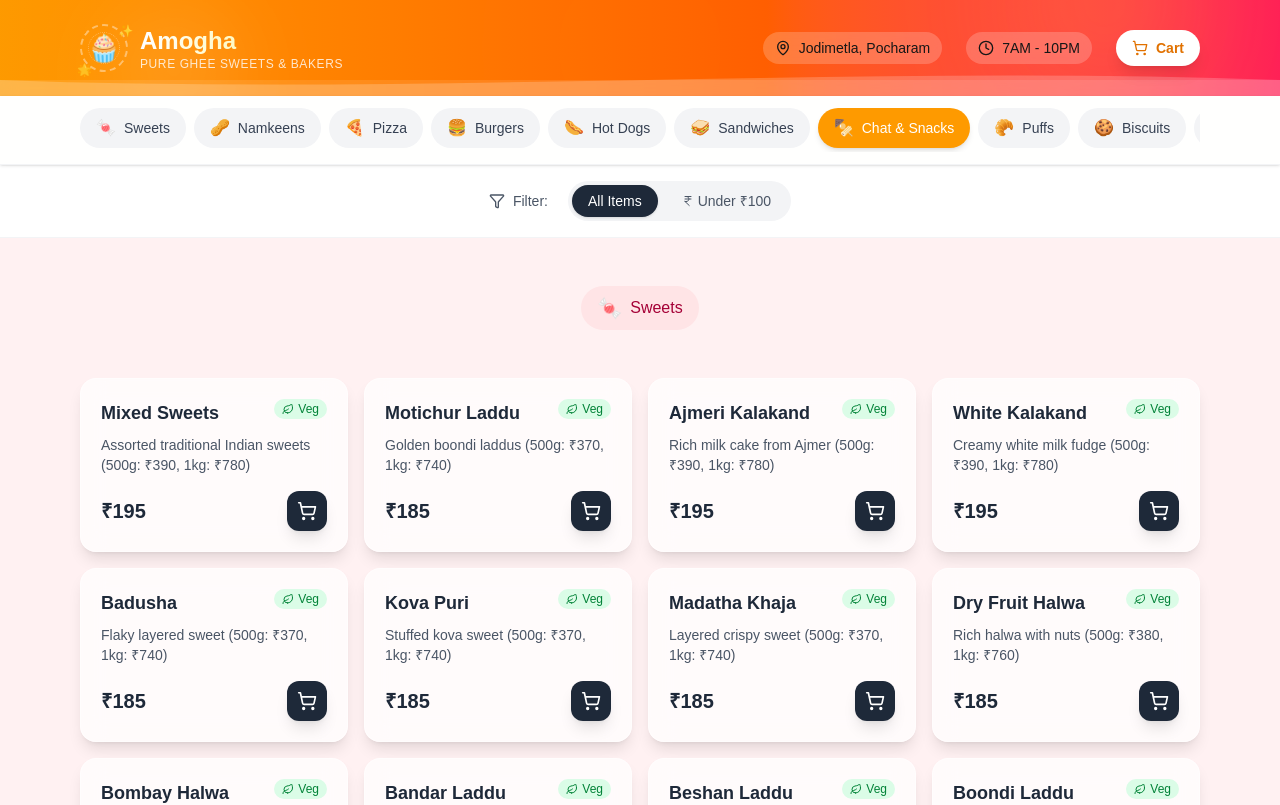
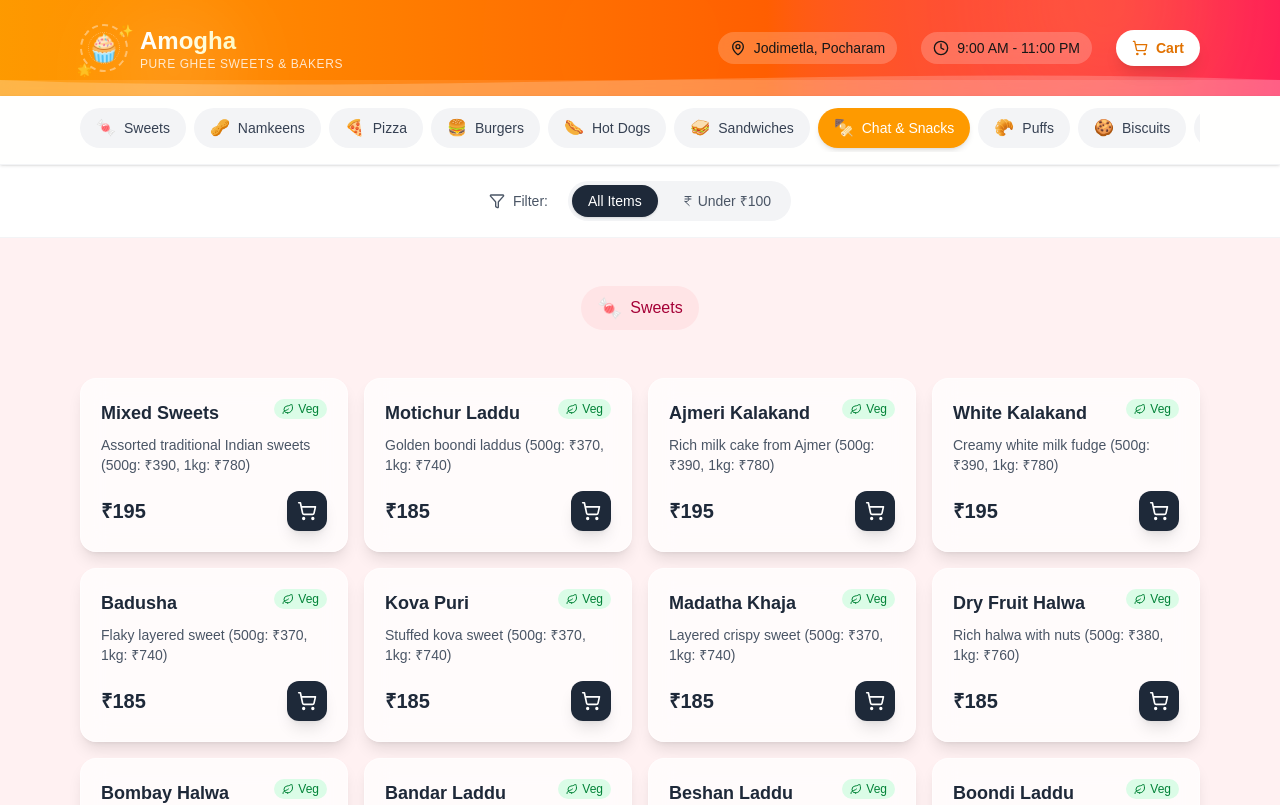
Before and after one commit to ganeshlucky07/amogha, a Next.js app: page / in a window 1280 px wide. Shown: the top 805 px of the page. Built offline with nearby package versions, Linux system fonts and the light colour scheme.

Commit message:
Fix Header to use SHOP_INFO.hours and update hours to 9AM-11PM

```diff
--- a/src/app/components/Header.tsx
+++ b/src/app/components/Header.tsx
@@ -75,7 +75,7 @@ export function Header() {
             {/* Hours Badge */}
             <div className="flex items-center gap-2 bg-white/20 backdrop-blur-sm px-3 py-1.5 rounded-full">
               <Clock className="w-4 h-4" />
-              <span>7AM - 10PM</span>
+              <span>{SHOP_INFO.hours}</span>
             </div>
 
             {/* Cart Button with unique styling */}
--- a/src/app/data.ts
+++ b/src/app/data.ts
@@ -1253,6 +1253,6 @@ export const SHOP_INFO = {
   googleMapsUrl: "https://www.google.com/maps/place/CJFW%2BX4X,+Jodimetla,+Pocharam,+Hyderabad,+Telangana",
   whatsappNumber: "+918886002890",
   phoneNumber: "+918886002890",
-  hours: "9:00 AM - 11:00 AM",
+  hours: "9:00 AM - 11:00 PM",
   email: "amoghasweets@gmail.com",
 } as const;
```
